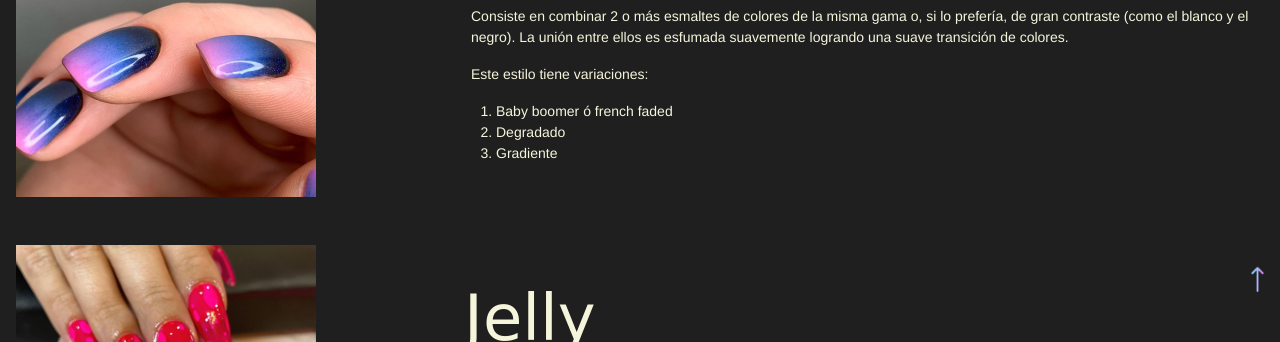
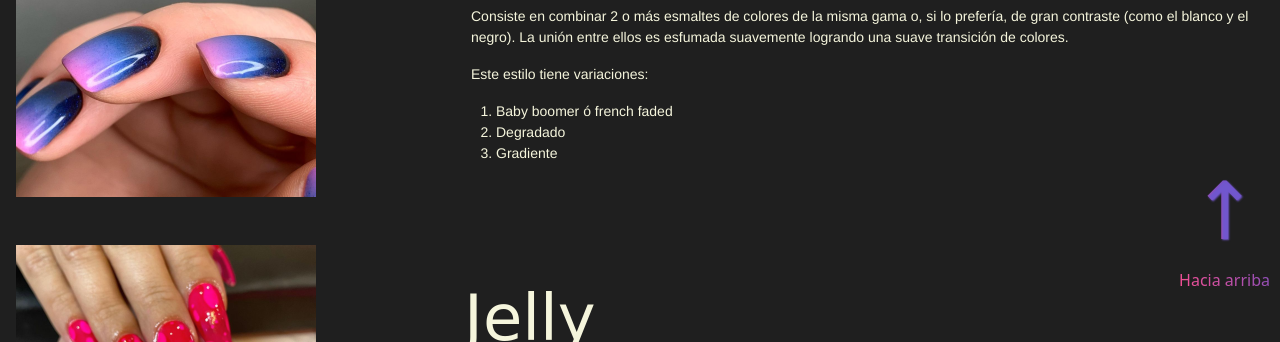
Before and after one commit to nancyargentina/NailArtistSite_MartinezNancy, a website: page pages/estilosNail.html in a window 1280 px wide. Shown: the part 458-800 px from the top of the page. Drawn offline with nearby package versions, Linux system fonts and the light colour scheme; a web font is replaced by a local one.

Commit message:
cambio fecha Ir Arriba de imagen a texto gradiente.

```diff
--- a/pages/estilosNail.html
+++ b/pages/estilosNail.html
@@ -78,7 +78,10 @@
                 </div>
             </div>
         </section>
-        <a style="display:scroll;position:fixed;bottom:50px;right:10px;" href="#" title="Ir hacia arriba"><img class="footer__icons" src="../images/flecha-hacia-arriba.png" /></a>
+        <a class="arriba"style="display:scroll;position:fixed;bottom:50px;right:10px;" href="#" title="Ir hacia arriba">
+            <h1>↑</h1>
+            <div>Hacia arriba</div>
+        </a>
         <section>
             <img class="seccion__imagen--medidas300" src="../images/AnimalPrint600x600.jpg" alt="nailart Animal Print"/>
             <div class="articulo">
--- a/scss/_base.scss
+++ b/scss/_base.scss
@@ -76,10 +76,11 @@ section {
 .seccion__imagen--medida400{
     width: 400px;
 }
-.seccion__imagen--bordecolor{
-    border: 2.5px solid transparent;
-    border-image: linear-gradient(to top right, rgb(255, 127, 227) 0%, #3a4ed5 100%);
-    border-image-slice: 1;
+.arriba{
+    background: linear-gradient(to top right, rgb(252, 80, 146) 0%, #3a4ed5 100%);
+    background: -webkit-linear-gradient(to top right, rgb(252, 80, 146) 0%, #3a4ed5 100%);
+    -webkit-background-clip: text;
+    -webkit-text-fill-color: transparent;
 }
 .articulo{
      display: inline-block;
--- a/scss/estilos.scss
+++ b/scss/estilos.scss
@@ -1,6 +1,9 @@
 *{
     margin:0;
     padding:0;
+  }
+  a{
+    text-decoration: none;
   }
 @import "variables.scss";
 @import "navbar.scss";
```
Also changed, not shown: css/estilos.css.
